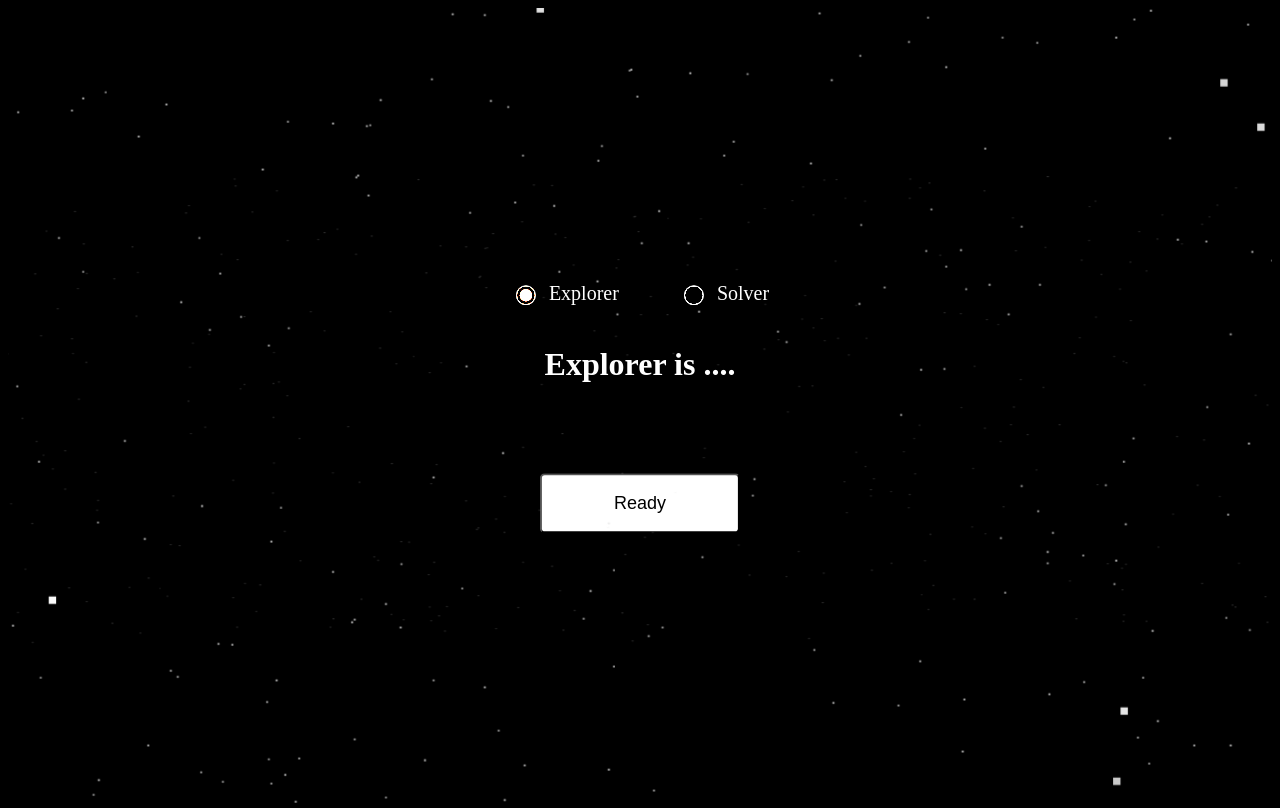
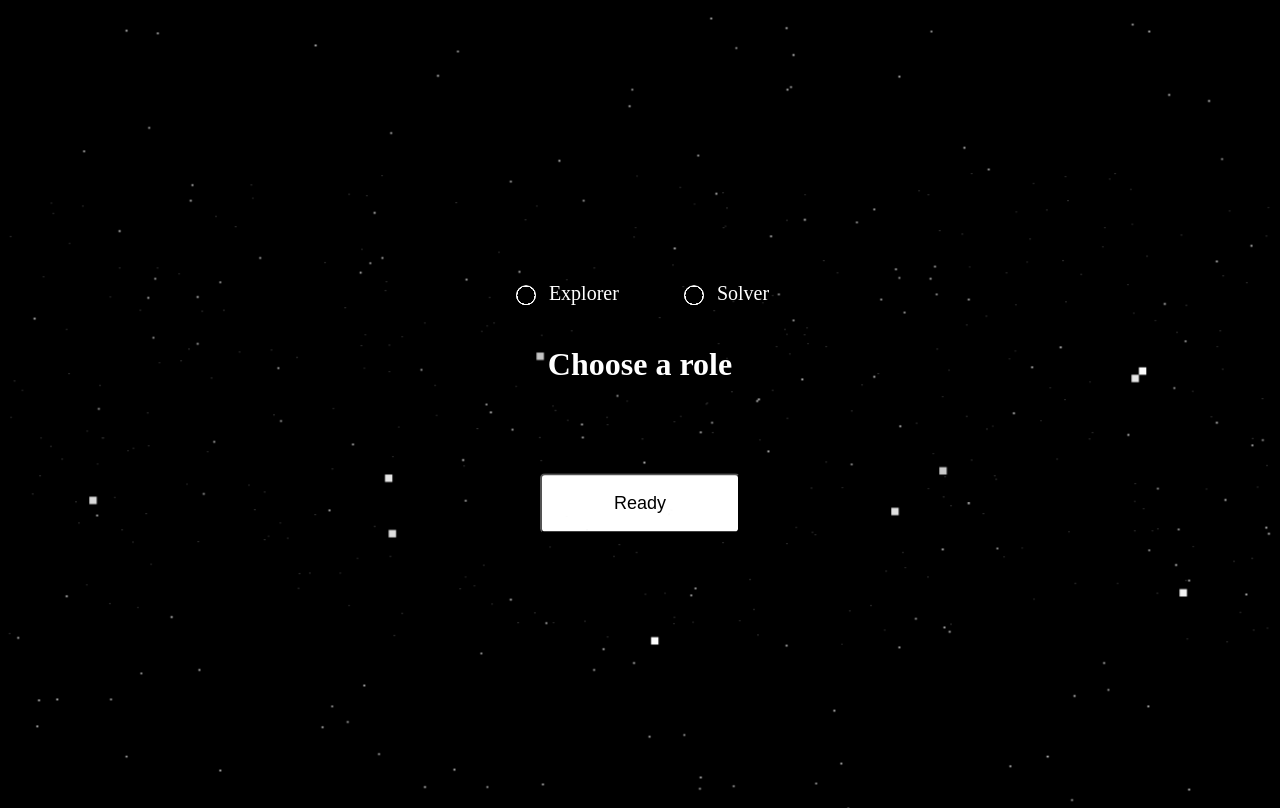
Before and after one commit to leilamamedova/runecube-frontend, a React (Create React App) app: page /roles in a window 1280 px wide. Built offline with nearby package versions, Linux system fonts and the light colour scheme; no server answers.

Commit message:
socket io launch

```diff
--- a/package.json
+++ b/package.json
@@ -13,7 +13,8 @@
     "react-scripts": "5.0.0",
     "sass": "^1.49.9",
     "socket.io-client": "^4.4.1",
-    "web-vitals": "^2.1.4"
+    "web-vitals": "^2.1.4",
+    "zustand": "^3.7.1"
   },
   "scripts": {
     "start": "react-scripts start",
--- a/public/index.html
+++ b/public/index.html
@@ -40,53 +40,5 @@
       To begin the development, run `npm start` or `yarn start`.
       To create a production bundle, use `npm run build` or `yarn build`.
     -->
-
-    <!-- Cube Script -->
-    <script>
-        let cube;
-        let _startPointX, _startPointY, _endPointX, _endPointY;
-        let _rotationOBJ={x:0,y:0};
-        window.onload = ()=>{
-            cube= document.querySelector('.cube');
-            document.addEventListener('touchstart', (e)=>{
-                //Getting Touch Start positions
-                _startPointX = e.touches[0].clientX;
-                _startPointY =  e.touches[0].clientY;
-            })
-            document.addEventListener('touchend', (e)=>{
-                //Getting Touch End positions
-                _endPointX =  e.changedTouches[0].clientX;
-                _endPointY =  e.changedTouches[0].clientY;
-                //Calling the Rotation Method
-                rotateEl(cube);
-            })
-        }
-        //Will rotate the element
-        function rotateEl(element){
-            decideRotation(_startPointX, _startPointY, _endPointX, _endPointY, _rotationOBJ);
-            const rotationProperties= `translateZ(-100px) rotateX(${_rotationOBJ.x +'deg'}) rotateY(${_rotationOBJ.y+'deg'}) `;
-            element.style.transform=rotationProperties;
-        }
-        //Will decide which Axis to rotate
-        function decideRotation(startX, startY, endX, endY,result){
-            const resultX = endX- startX;
-            const resultY= endY - startY;
-            if(Math.abs(resultX) > Math.abs(resultY)){
-                result.axis='Y';
-                if(resultX < 0){
-                    result.y-=90;
-                }else{
-                    result.y+=90;
-                }
-            }else{
-                result.axis='X';
-                if(resultY < 0){
-                    result.x+=90;
-                }else{
-                    result.x-=90;
-                }
-            }
-        }
-    </script>
   </body>
 </html>
--- a/src/App.js
+++ b/src/App.js
@@ -2,10 +2,7 @@ import AppRoutes from './routes';
 
 function App() {
   return (
-    <>
-    <AppRoutes/>
-
-    </>
+      <AppRoutes/>
   );
 }
 
--- a/src/layouts/MainLayout/index.scss
+++ b/src/layouts/MainLayout/index.scss
@@ -4,3 +4,6 @@
     left: 50%;
     transform: translate(-50%, -50%);
 }
+h1{
+    width: 600px;
+}
--- a/src/pages/MainPage/components/roles/index.js
+++ b/src/pages/MainPage/components/roles/index.js
@@ -1,17 +1,42 @@
-import React, {useState, useRef} from "react";
+import React, {useEffect, useState} from "react";
 import {Link} from "react-router-dom";
+import useStore from "../../../../services/socket";
 
-const data = {
-    explorerInfo: 'Explorer is ....',
-    solverInfo: 'Solver is ....',
-}
+const data = [
+    {
+        role: 'explorer',
+        roleInfo: 'Explorer is ....',
+    },
+    {
+        role: 'solver',
+        roleInfo: 'Solver is ....',
+    }
+]
 
 const Roles = () => {
-    const [rolesInfo, setRolesInfo] = useState(data.explorerInfo);
+    const [roleInfo, setRoleInfo] = useState('');
 
-    const handleChange = (event) => {
-        setRolesInfo(event.target.value)
+    const socket = useStore(({socket})=>socket);
+    const roles = useStore(({roles})=>roles);
+    const setRoles = useStore(({setRoles})=>setRoles);
+    const username = useStore(({username})=>username);
+
+    const handleChange =  (event) => {
+        setRoles(event.target.value)
     }
+
+    useEffect(() => {
+        if(roles === 'explorer') {
+            setRoleInfo(data[0].roleInfo)
+        }else if(roles === 'solver'){
+            setRoleInfo(data[1].roleInfo)
+        }else{
+            setRoleInfo('Choose a role')
+        }
+        socket.emit('choose_player', {username: username, role: roles}, (response) => {
+            console.log(response);
+        })
+    },[roles])
 
     return (
         <div className="roles">
@@ -19,8 +44,8 @@ const Roles = () => {
                 <label className="radio">
                     <input
                     type="radio"
-                    value={data.explorerInfo}
-                    checked={rolesInfo === data.explorerInfo}
+                    value='explorer'
+                    checked={roles === 'explorer'}
                     onChange={handleChange}
                     />
                     <span>Explorer</span>
@@ -28,14 +53,14 @@ const Roles = () => {
                 <label className="radio">
                     <input
                     type="radio"
-                    value={data.solverInfo}
-                    checked={rolesInfo === data.solverInfo}
+                    value='solver'
+                    checked={roles === 'solver'}
                     onChange={handleChange}
                     />
                     <span>Solver</span>
                 </label>
             </div>
-            <h1>{rolesInfo}</h1>
+            <h1>{roleInfo}</h1>
             <Link to='/story'>
                 <button className="ready-button">Ready</button>
             </Link>
--- a/src/pages/MainPage/components/story/index.js
+++ b/src/pages/MainPage/components/story/index.js
@@ -1,23 +1,30 @@
 import React, { useEffect, useState } from "react";
 import {Link} from "react-router-dom";
 import SplitText from "../../../../components/TextAnimation";
+import useStore from "../../../../services/socket";
 import './index.scss';
 
 var data = 'Story...';
 
 const Story = () => {
-    const [story, setStore] = useState(data);
-
-    useEffect(() => {
-
-    }, [story])
+    const [story, setStory] = useState(data);
+    const {roles} = useStore();
+    const username = useStore(({username})=>username);
+    let url;
 
     return (
         <div>
             <h1><SplitText copy={story} role="heading" /></h1>
-            <Link to='/solver'>
-                <button>Start</button>
-            </Link>
+            {
+                roles==='solver'?
+                    <Link to= {'/' + roles}>
+                        <button>Start</button>
+                    </Link>
+                :
+                    <button onClick={()=>window.location.href="https://boring-torvalds-278d93.netlify.app?"+username}>Start</button>
+
+            }
+
         </div>
     )
 }
--- a/src/pages/MainPage/components/username/index.js
+++ b/src/pages/MainPage/components/username/index.js
@@ -1,8 +1,10 @@
-import React, {useState} from "react";
+import React from "react";
 import {Link} from "react-router-dom";
+import useStore from "../../../../services/socket";
 
 const UserName = () => {
-    const [username, setUsername] = useState('');
+    const username = useStore(({username})=>username);
+    const setUsername = useStore(({setUsername})=>setUsername);
 
     return (
         <>
--- a/src/pages/MainPage/index.scss
+++ b/src/pages/MainPage/index.scss
@@ -45,9 +45,6 @@
         transition: all .25s ease 0s;
         height: 40px;
         width: 250px;
-        &::placeholder{
-            padding-left: 5px;
-        }
     }
     .input-holder input:focus{
         border-color: #409eff;
--- a/src/pages/SolverPage/components/cube/index.js
+++ b/src/pages/SolverPage/components/cube/index.js
@@ -62,10 +62,55 @@ const RuneCube = () => {
         if(newSide === currentSide) {
             shuffleHandler();
         }else{
-            console.log(newSide);
             setCurrentSide(newSide);
         }
     }
+
+    useEffect(() => {
+        let cube;
+        let _startPointX, _startPointY, _endPointX, _endPointY;
+        let _rotationOBJ={x:0,y:0};
+
+          cube= document.querySelector('.cube');
+          document.addEventListener('touchstart', (e)=>{
+              //Getting Touch Start positions
+              _startPointX = e.touches[0].clientX;
+              _startPointY =  e.touches[0].clientY;
+          })
+          document.addEventListener('touchend', (e)=>{
+              //Getting Touch End positions
+              _endPointX =  e.changedTouches[0].clientX;
+              _endPointY =  e.changedTouches[0].clientY;
+              //Calling the Rotation Method
+              rotateEl(cube);
+          })
+        //Will rotate the element
+        function rotateEl(element){
+            decideRotation(_startPointX, _startPointY, _endPointX, _endPointY, _rotationOBJ);
+            const rotationProperties= `translateZ(-100px) rotateX(${_rotationOBJ.x +'deg'}) rotateY(${_rotationOBJ.y+'deg'}) `;
+            element.style.transform=rotationProperties;
+        }
+        //Will decide which Axis to rotate
+        function decideRotation(startX, startY, endX, endY,result){
+            const resultX = endX- startX;
+            const resultY= endY - startY;
+            if(Math.abs(resultX) > Math.abs(resultY)){
+                result.axis='Y';
+                if(resultX < 0){
+                    result.y-=90;
+                }else{
+                    result.y+=90;
+                }
+            }else{
+                result.axis='X';
+                if(resultY < 0){
+                    result.x+=90;
+                }else{
+                    result.x-=90;
+                }
+            }
+        }
+    })
 
     return (
         <div className="scene">
@@ -82,9 +127,7 @@ const RuneCube = () => {
                             )
                         } else{
                             return(
-                                <div key={item.id} className={"side " + item.side} >
-                                    <img src={item.image} alt='rune' draggable='false'/>
-                                </div>
+                                <div key={item.id} className={"side " + item.side} ></div>
                            )
                         }
                     })
--- a/src/routes/index.js
+++ b/src/routes/index.js
@@ -6,9 +6,12 @@ import MainPage from "../pages/MainPage";
 import ExplorerPage from "../pages/ExplorerPage";
 import SolverPage from "../pages/SolverPage";
 import LeaderBoard from "../pages/LeaderBoardPage";
+import useStore from "../services/socket";
 
 
 const AppRoutes = () => {
+    const username = useStore(({username})=>username);
+
     return (
         <Router>
             <ScrollToTop/>
@@ -19,7 +22,7 @@ const AppRoutes = () => {
                         <Route path='/roles' element={<MainPage/>}/>
                         <Route path='/story' element={<MainPage/>}/>
 
-                        <Route path='/explorer' element={<ExplorerPage/>}/>
+                        <Route path={'/https://boring-torvalds-278d93.netlify.app/?'+username} element={<ExplorerPage/>}/>
                         <Route path='/solver' element={<SolverPage/>}/>
                         <Route path='/leaderboard' element={<LeaderBoard/>}/>
                     </Route>
--- /dev/null
+++ b/src/services/socket.js
@@ -0,0 +1,12 @@
+import create from 'zustand';
+import { io } from 'socket.io-client';
+
+const useStore = create(set => ({
+    socket: io.connect('http://d357-62-212-229-2.ngrok.io'),
+    roles: '',
+    setRoles: (role) => set((state) => ({ roles: role })),
+    username: '',
+    setUsername: (name) => set((state) => ({ username: name }))
+}))
+
+export default useStore;
```
Also changed, not shown: 1 other file (tests, documents, lock files or other folders).
